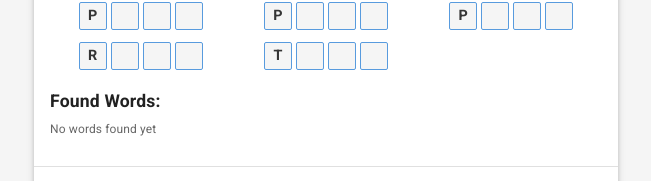
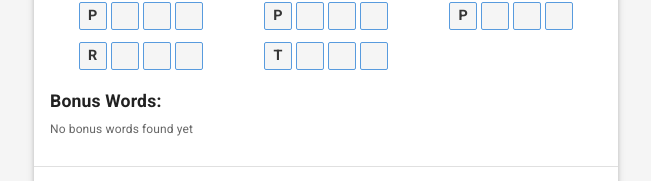
Before and after one commit to zipper2110/words-guess, a React (Vite) app: page / in a window 1280 px wide. Shown: the part 182-363 px from the top of the page, without its empty margins (314-965 px from the left). Built offline with nearby package versions, Linux system fonts and the light colour scheme.

Commit message:
Changed 'Found Words' to 'Bonus Words' showing only non-subword guesses

```diff
--- a/src/components/WordGame/components/ProgressSection.tsx
+++ b/src/components/WordGame/components/ProgressSection.tsx
@@ -16,6 +16,12 @@ const ProgressSection: React.FC<ProgressSectionProps> = ({
   const theme = useTheme();
   const isDarkMode = theme.palette.mode === 'dark';
 
+  // Count only the guessed words that are in the subWords list
+  const validGuessedWordsCount = guessedWords.filter(word => subWords.includes(word)).length;
+
+  // Filter guessed words to get only those not in the subWords list
+  const customFoundWords = guessedWords.filter(word => !subWords.includes(word));
+
   return (
     <Box sx={{ p: { xs: 1.5, sm: 2 } }}>
       {/* Progress section */}
@@ -29,13 +35,13 @@ const ProgressSection: React.FC<ProgressSectionProps> = ({
           Progress:
         </Typography>
         <Typography variant="body2" color="text.secondary">
-          {guessedWords.length} / {subWords.length}
+          {validGuessedWordsCount} / {subWords.length}
         </Typography>
       </Box>
 
       <LinearProgress
         variant="determinate"
-        value={guessedWords.length > 0 ? Math.round((guessedWords.length / subWords.length) * 100) : 0}
+        value={validGuessedWordsCount > 0 ? Math.min(100, Math.round((validGuessedWordsCount / subWords.length) * 100)) : 0}
         sx={{
           height: 6,
           borderRadius: 3,
@@ -104,15 +110,15 @@ const ProgressSection: React.FC<ProgressSectionProps> = ({
             fontSize: '1.1rem'
           }}
         >
-          Found Words:
+          Bonus Words:
         </Typography>
-        {guessedWords.length > 0 ? (
+        {customFoundWords.length > 0 ? (
           <Box sx={{
             display: 'flex',
             flexWrap: 'wrap',
             gap: 0.5
           }}>
-            {guessedWords.map((word, index) => (
+            {customFoundWords.map((word, index) => (
               <Chip
                 key={index}
                 label={word.toUpperCase()}
@@ -133,7 +139,7 @@ const ProgressSection: React.FC<ProgressSectionProps> = ({
           </Box>
         ) : (
           <Typography variant="body2" color="text.secondary" fontSize="0.75rem">
-            No words found yet
+            No bonus words found yet
           </Typography>
         )}
       </Box>
```
